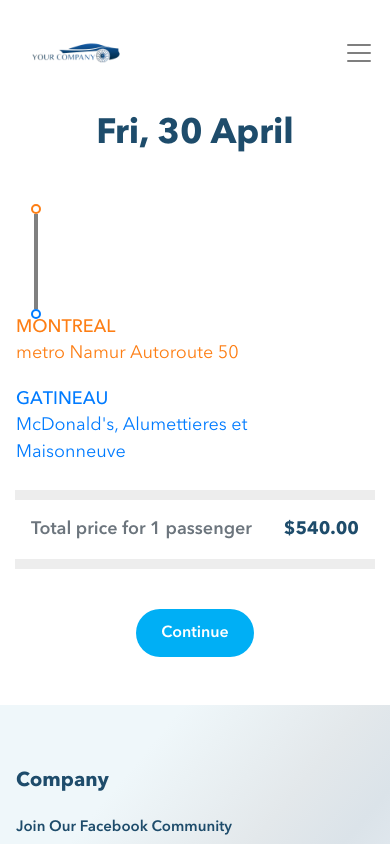
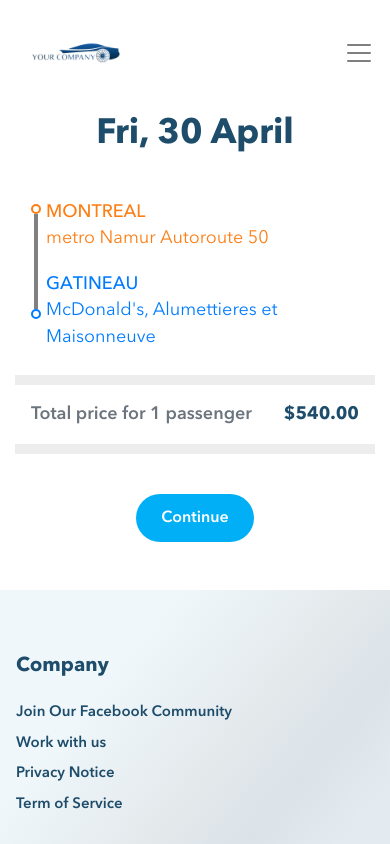
Before and after one commit to rajatgouri/blabla, a React (Create React App) app in the folder frontend/: page /client/reserve in a window 390 px wide. Shown: the top 844 px of the page. Built offline with nearby package versions, Linux system fonts and the light colour scheme.

Commit message:
fixed the responsiveness of reserve page

```diff
--- a/frontend/src/components/Client/Client-Reserve/Reserve.jsx
+++ b/frontend/src/components/Client/Client-Reserve/Reserve.jsx
@@ -25,7 +25,7 @@ function ClientReserve() {
                     <div className="line-ride"></div>
                     <div className="circle-ride-to"></div>
                   </div>
-                  <div className="col-lg-11 col-md-11 col-sm-11 col-11 px-0">
+                  <div className="col-lg-11 col-md-11 col-sm-10 col-10 px-0">
                     <div style={{ marginTop: "-6px" }} className="text-orange">
                       MONTREAL
                       <br />
```
